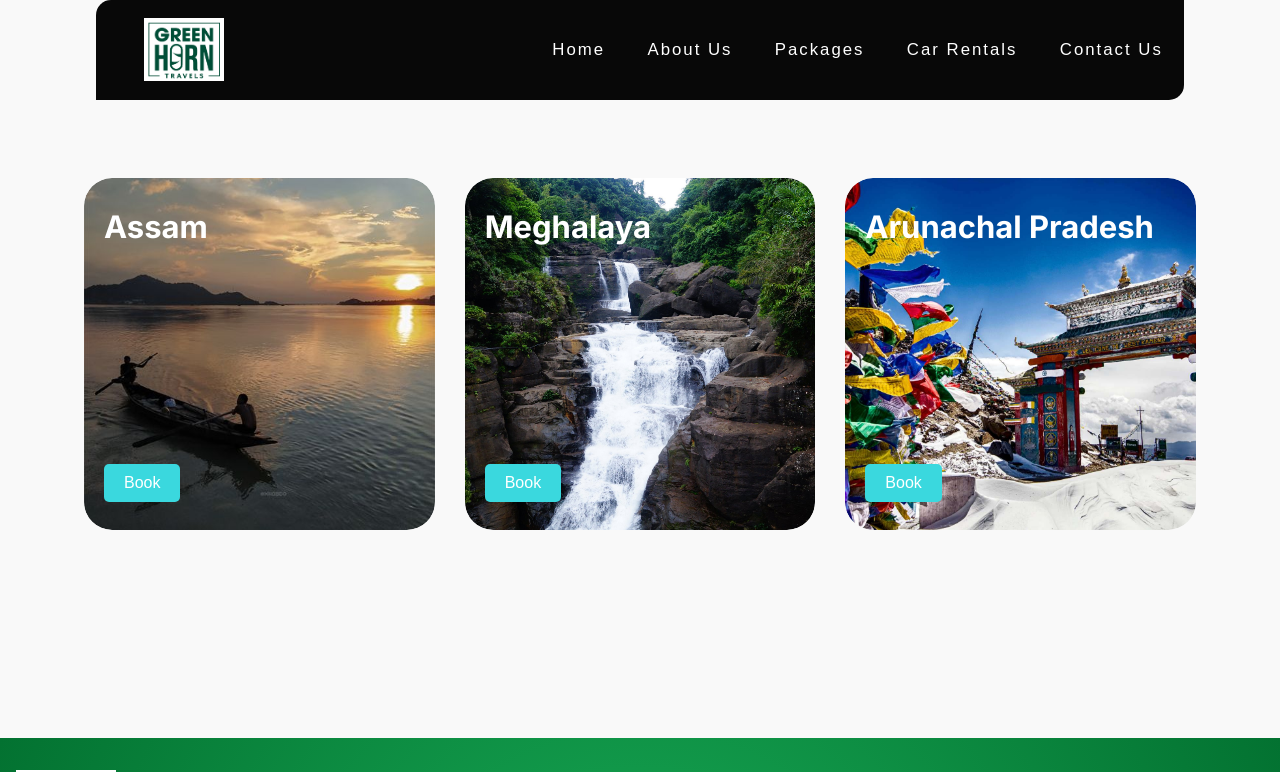
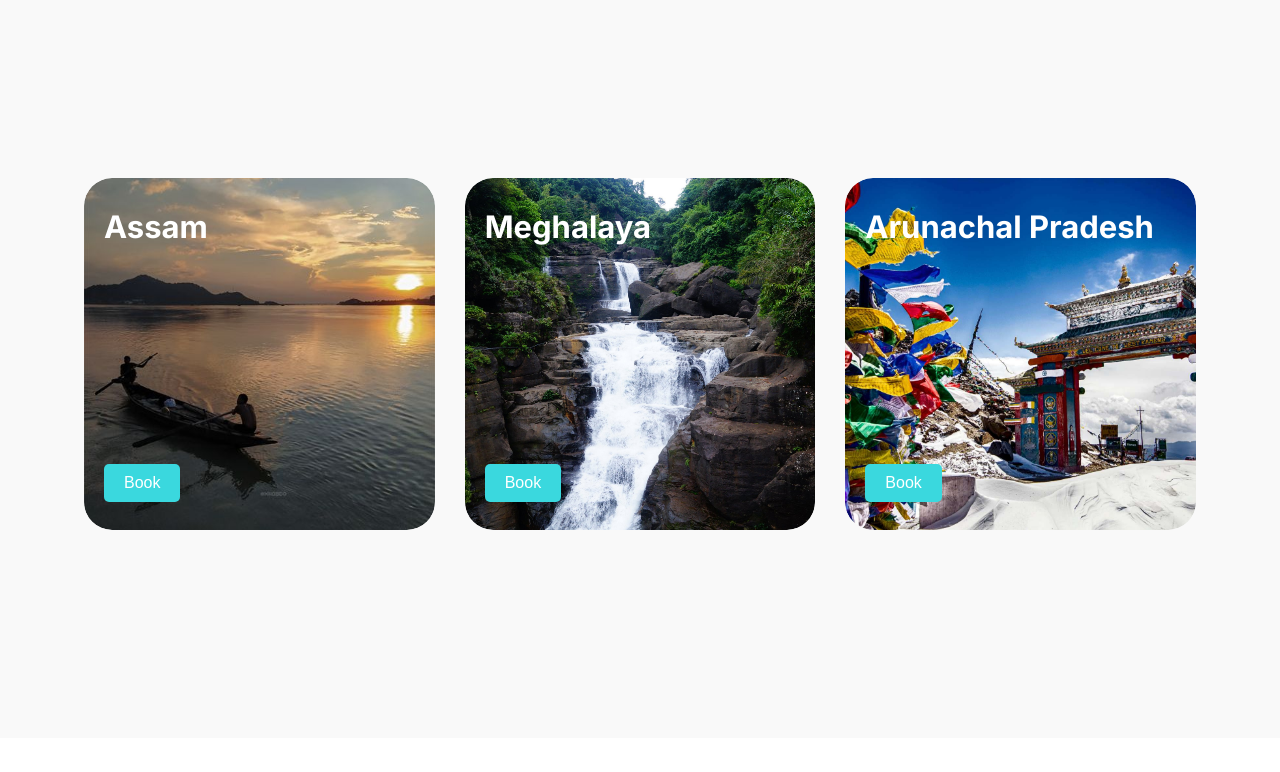
Before and after one commit to Abhishek10351/green-horn-travels, a Next.js app: page /locations in a window 1280 px wide. Shown: the top 772 px of the page. Built offline with nearby package versions, Linux system fonts and the light colour scheme.

Commit message:
Update location.jsx

```diff
--- a/sites/locations/location.jsx
+++ b/sites/locations/location.jsx
@@ -4,12 +4,8 @@ import Footer from "../../components/globals/Footer/Footer";
 import "./location.css";
 export default function Location() {
   return (
-    <>
-      <Navbar />
       <div>
         <PackagesSection />
       </div>
-      <Footer />
-    </>
   );
 }
```
